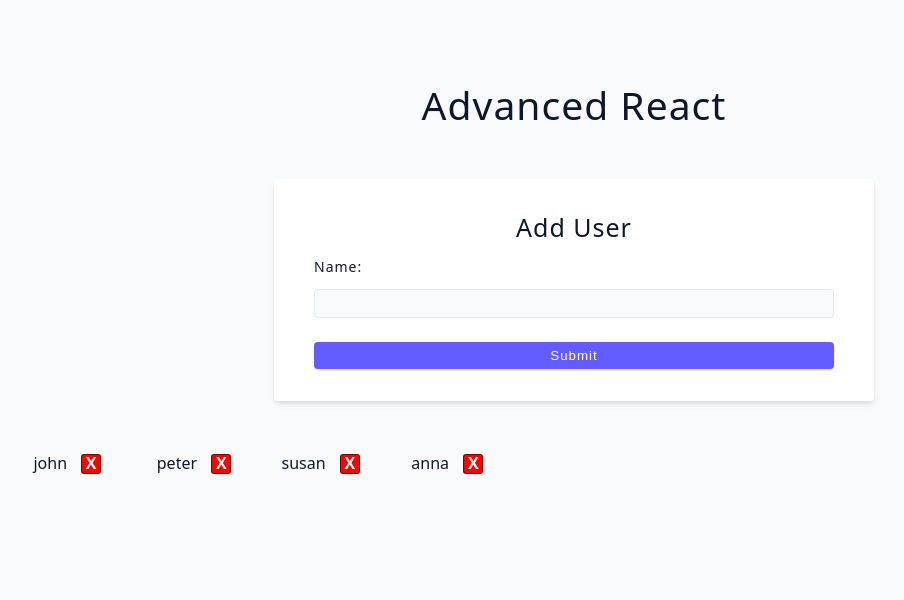
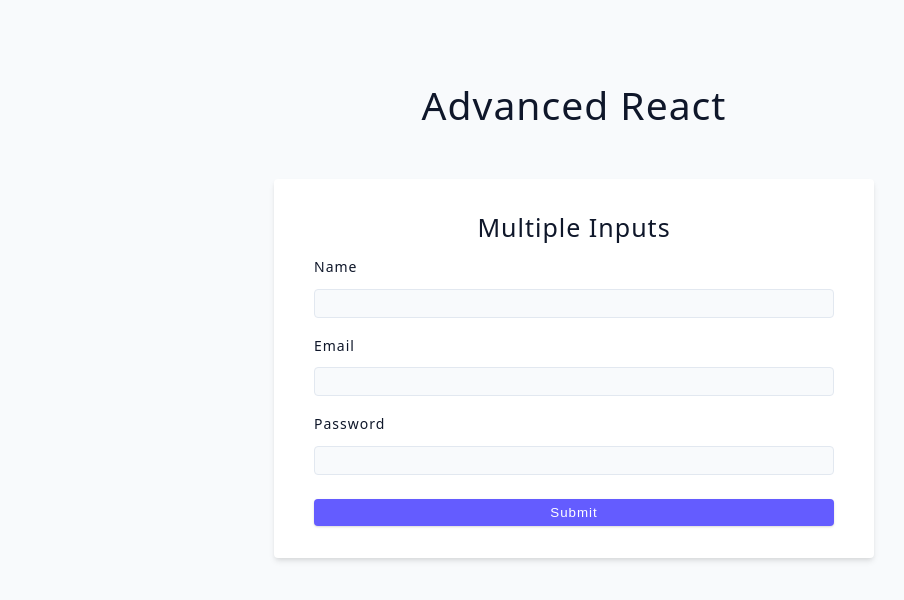
Before and after one commit to vsbron/course-all-in-one-2025, a React (Vite) app in the folder 03-advanced-react/: page / in a window 1280 px wide. Shown: the top 600 px of the page, without its empty margins (66-970 px from the left). Built offline with nearby package versions, Linux system fonts and the light colour scheme.

Commit message:
Complete the multiple inputs with one state variable example

```diff
--- a/03-advanced-react/src/App.jsx
+++ b/03-advanced-react/src/App.jsx
@@ -1,11 +1,11 @@
-import UserChallenge from "./tutorial/06-forms/02-user-challenge";
+import MultipleInputs from "./tutorial/06-forms/03-multiple-inputs";
 
 function App() {
   // Returned JSX
   return (
     <div className="container">
       <h2>Advanced React</h2>
-      <UserChallenge />
+      <MultipleInputs />
     </div>
   );
 }
--- a/03-advanced-react/src/tutorial/06-forms/03-multiple-inputs.jsx
+++ b/03-advanced-react/src/tutorial/06-forms/03-multiple-inputs.jsx
@@ -1,28 +1,69 @@
+import { useState } from "react";
+
 const MultipleInputs = () => {
+  // Create state for form inputs (in an object)
+  const [user, setUser] = useState({ name: "", email: "", password: "" });
+
+  // Create one change function for each input
+  const handleChange = (e) => {
+    const fieldKey = e.target.name;
+    const fieldValue = e.target.value;
+    const newUser = { ...user, [fieldKey]: fieldValue };
+    setUser(newUser);
+  };
+
+  // Create form submit function
+  const handleSubmit = (e) => {
+    e.preventDefault();
+    console.log(user);
+  };
+
+  // Returned JSX
   return (
     <div>
-      <form className="form">
+      <form className="form" onSubmit={handleSubmit}>
         <h4>Multiple Inputs</h4>
         {/* name */}
         <div className="form-row">
           <label htmlFor="name" className="form-label">
             name
           </label>
-          <input type="text" className="form-input" id="name" />
+          <input
+            type="text"
+            className="form-input"
+            id="name"
+            name="name"
+            value={user.name}
+            onChange={handleChange}
+          />
         </div>
         {/* email */}
         <div className="form-row">
           <label htmlFor="email" className="form-label">
             Email
           </label>
-          <input type="email" className="form-input" id="email" />
+          <input
+            type="email"
+            className="form-input"
+            id="email"
+            name="email"
+            value={user.email}
+            onChange={handleChange}
+          />
         </div>
         {/* email */}
         <div className="form-row">
           <label htmlFor="password" className="form-label">
             Password
           </label>
-          <input type="password" className="form-input" id="password" />
+          <input
+            type="password"
+            className="form-input"
+            id="password"
+            name="password"
+            value={user.password}
+            onChange={handleChange}
+          />
         </div>
 
         <button type="submit" className="btn btn-block">
```
